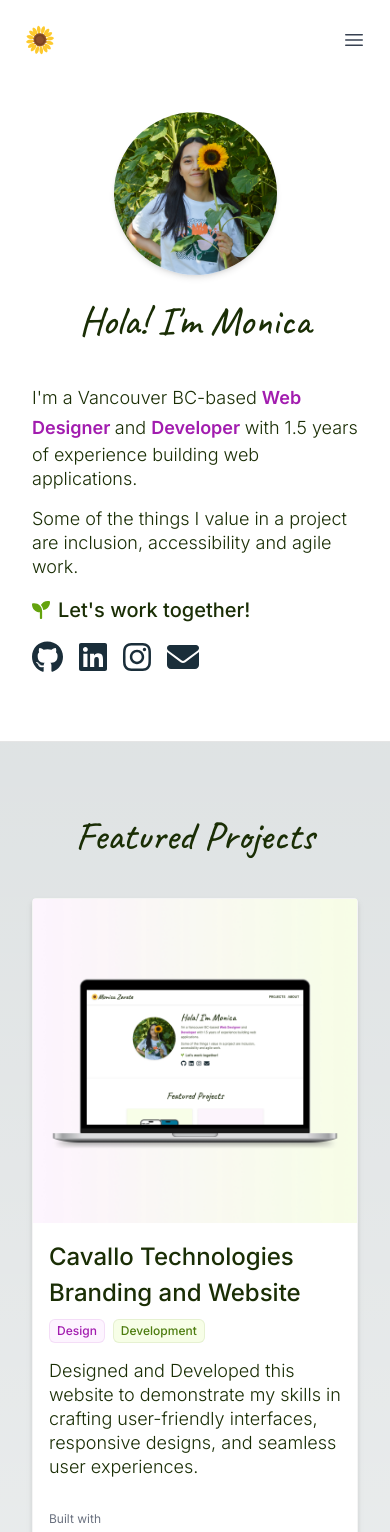
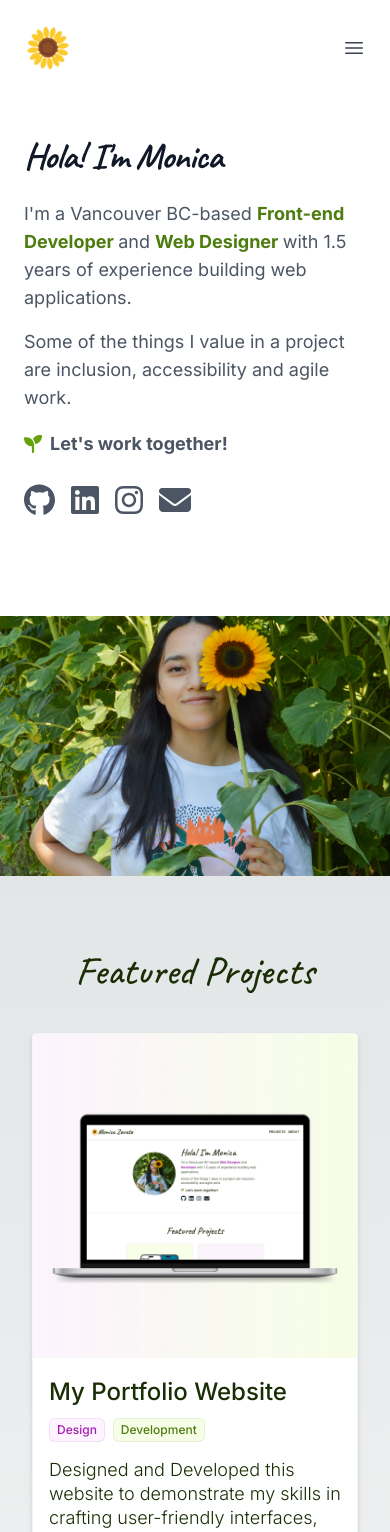
Before and after one commit to monica-zarate/nextjs-portfolio, a Next.js app: page / in a window 390 px wide. Shown: the top 1532 px of the page. Built offline with nearby package versions, Linux system fonts and the light colour scheme.

Commit message:
Hero section restructure.

```diff
--- a/src/app/_components/Intro.tsx
+++ b/src/app/_components/Intro.tsx
@@ -1,6 +1,5 @@
 // Vendor imports
 "use client";
-import React, { useState, useEffect } from "react";
 import Image from "next/image";
 import { caveat } from "../fonts";
 import { FontAwesomeIcon } from '@fortawesome/react-fontawesome';
@@ -14,62 +13,52 @@ import RevealElement from "./RevealElement";
 
 export default function Intro() {
 
-    const [isMobile, setIsMobile] = useState(false);
-
-    useEffect(() => {
-
-        window.scrollTo(0,0);
-
-        const mobileMediaQuery = window.matchMedia("(max-width: 639px)");
-        setIsMobile(mobileMediaQuery.matches);
-
-        const handleMobileMediaQueryChange = (event: any) => {
-            setIsMobile(event.matches)
-        }
-
-        mobileMediaQuery.addEventListener("change", handleMobileMediaQueryChange);
-
-        return ()=> {
-            mobileMediaQuery.removeEventListener("change", handleMobileMediaQueryChange);
-        }
-    }, []);
-
     const { copy } = pagesContent.intro;
 
+
     return (
-        <div className="bg-white p-8 pb-16 sm:px-4 w-fit mx-auto">
-            <div className="mx-auto sm:flex max-w-5xl justify-center items-center">
+    <div className="relative bg-white">
+      <div className="mx-auto max-w-7xl lg:grid lg:grid-cols-12 lg:gap-x-8 lg:px-8">
+        <div className="px-6 pb-24 pt-10 sm:pb-32 lg:col-span-7 lg:px-0 lg:pb-56 lg:pt-48 xl:col-span-6">
+          <div className="mx-auto max-w-2xl lg:mx-0">
             <RevealElement>
-                    <div className="flex flex-col justify-center items-center max-auto mb-8 sm:mb-0 lg:justify-end">
-                        <Image alt="monica zarate" src={monicaProfilePhoto} className="rounded-full w-1/2 max-w-[250px] sm:w-full shadow-md"/>
-                        {isMobile && <h1 className={`${caveat.className} text-lime-950 text-h1Light mt-4`}>{copy.h1}</h1>}
-                    </div>
+                <h1 className={`${caveat.className} text-4xl font-bold tracking-tight text-gray-900 sm:text-6xl`}>
+                {copy.h1}
+                </h1>
             </RevealElement>
-                <div className="max-w-md sm:ml-4 lg:ml-8 mx-auto">
-                    {!isMobile && <h1 className={`${caveat.className} text-lime-950 text-h1Light lg:text-sabe`}>{copy.h1}</h1>}
-                    <ul>
+            <ul className="mt-6">
                 {copy.p.map((paragraph, i, {length}) => (
                     <RevealElement key={i}>
                         <li className={i === 0 ? "" : "mt-4"}>
                             {i + 1 === length
                             ?
                             paragraph.map((__) => (
-                                    <div key={__.id} className="flex items-center mb-4">
-                                    <FontAwesomeIcon icon={faSeedling} style={{color: '#64a30d'}} className="h-[18px] w-auto"/>
-                                    <p className="text-lime-950 text-bodyLarge ml-2">{__.content}</p>
+                                <div key={__.id} className="flex items-center">
+                                <FontAwesomeIcon icon={faSeedling} className="h-[18px] w-auto mr-2 text-lime-600"/>
+                                <p className="text-lg font-bold leading-8 text-gray-600">{__.content}</p>
                                 </div>))
                             :
                             paragraph.map((__) => (
-                                    <span key={__.id} className={`${__.isHighlight ? "text-fuchsia-700 text-bodyBold" : "text-lime-950 text-body"} mb-4`}>{`${__.content} `}</span>
+                                <span key={__.id} className={`${__.isHighlight ? "text-lime-700 font-bold" : "text-gray-600"} text-lg mb-4`}>{`${__.content} `}</span>
                             ))
                             }
                         </li>
                     </RevealElement>
                 ))}
             </ul>
+            <div className="mt-6">
                 <RevealElement>
-                        <Social />
+                    <Social/>
                 </RevealElement>
+            </div>
+          </div>
+        </div>
+        <div className="relative lg:col-span-5 lg:-mr-8 xl:absolute xl:inset-0 xl:left-1/2 xl:mr-0">
+            <Image
+                className="aspect-[3/2] w-full bg-gray-50 object-cover lg:absolute lg:inset-0 lg:aspect-auto lg:h-full"
+                src={monicaProfilePhoto}
+                alt={copy.imgAlt}
+            />
         </div>
       </div>
     </div>
--- a/src/app/_components/Navbar.tsx
+++ b/src/app/_components/Navbar.tsx
@@ -9,17 +9,19 @@ import { Bars3Icon, XMarkIcon } from "@heroicons/react/24/outline";
 // Project imports
 import { routes } from "../constants";
 import { sunflower } from "@/assets";
+import { pagesContent } from "../constants";
 
 export default function Navbar() {
     const [isMobile, setIsMobile] = useState(false);
+    const { copy } = pagesContent.navbar;
 
     return (
         <header className="bg-white">
             <Suspense>
                 <nav className="mx-auto flex max-w-7xl items-center justify-between p-6 lg:px-8" aria-label="Global">
-                    <Link href="/" className="-m-1.5 p-1.5">
-                        <span className="sr-only">Monica Zarate</span>
-                        <Image className="h-8 w-auto" src={sunflower} alt="sunflower icon" />
+                    <Link href="/">
+                        <span className="sr-only">{copy.title}</span>
+                        <Image className="h-12 w-auto" src={sunflower} alt="sunflower icon" />
                     </Link>
                     <div className="flex lg:hidden">
                     <button
@@ -49,8 +51,8 @@ export default function Navbar() {
                     <div className="fixed inset-0 z-10" />
                     <Dialog.Panel className="fixed inset-y-0 right-0 z-10 w-full overflow-y-auto bg-white px-6 py-6 sm:max-w-sm sm:ring-1 sm:ring-gray-900/10">
                     <div className="flex items-center justify-between">
-                        <Link href="/" className="-m-1.5 p-1.5">
-                            <span className="sr-only">Monica Zarate</span>
+                        <Link href="/">
+                            <span className="sr-only">{copy.title}</span>
                             <Image
                                 className="h-8 w-auto"
                                 src={sunflower}
@@ -82,7 +84,7 @@ export default function Navbar() {
                         <div className="py-6">
                             <Link
                                 href="/contact"
-                                className="rounded-md bg-indigo-600 px-3 py-2 text-sm font-semibold text-white shadow-sm hover:bg-indigo-500 focus-visible:outline focus-visible:outline-2 focus-visible:outline-offset-2 focus-visible:outline-indigo-600"
+                                className="rounded-md bg-lime-700 px-3 py-2 text-sm font-semibold text-white shadow-sm hover:bg-lime-600 focus-visible:outline focus-visible:outline-2 focus-visible:outline-offset-2 focus-visible:outline-lime-600"
                             >
                                 Contact
                             </Link>
--- a/src/app/_components/Social.tsx
+++ b/src/app/_components/Social.tsx
@@ -1,43 +1,19 @@
 // Vendor imports
-"use client";
-import React, { useState, useEffect } from "react";
 import { FontAwesomeIcon } from '@fortawesome/react-fontawesome';
-import { motion as m } from "framer-motion";
 
 // Project imports
 import { social } from "../constants"
 
 
 export default function Social(props: any) {
-
-    const [isMobile, setIsMobile] = useState(false);
-
-    useEffect(() => {
-
-        window.scrollTo(0,0);
-
-        const mobileMediaQuery = window.matchMedia("(max-width: 639px)");
-        setIsMobile(mobileMediaQuery.matches);
-
-        const handleMobileMediaQueryChange = (event: any) => {
-            setIsMobile(event.matches)
-        }
-
-        mobileMediaQuery.addEventListener("change", handleMobileMediaQueryChange);
-
-        return ()=> {
-            mobileMediaQuery.removeEventListener("change", handleMobileMediaQueryChange);
-        }
-    }, []);
-
     return (
         <ul className="flex">
             {social.map((__, i) => (
-                <m.li whileHover={!isMobile?{translateY: -2} : {}} key={__.id} className={`${i === social.length - 1 ? "" : "mr-4"} duration-75 ease-in-out`}>
-                    <a href={__.url} target="__blank" rel="noreferrer">
-                        <FontAwesomeIcon icon={__.icon} className="w-auto h-8" style={{color: props.isLight ? "#ffffff" : "#1A2E3A"}}/>
+                <li key={__.id} className={`${i === social.length - 1 ? "" : "mr-4"} duration-75 ease-in-out`}>
+                    <a href={__.url} target="__blank" rel="noreferrer" title={__.title}>
+                        <FontAwesomeIcon icon={__.icon} className={`${props.isLight ? "text-white" : "text-gray-600 hover:text-lime-600"} w-auto h-8`}/>
                     </a>
-                </m.li>
+                </li>
             ))}
         </ul>
     )
--- a/src/app/constants/index.js
+++ b/src/app/constants/index.js
@@ -56,6 +56,7 @@ export const pagesContent = {
   intro: {
     copy: {
       h1: "Hola! I'm Monica",
+      imgAlt: "monica zarate",
       p: [
         [
           {
@@ -65,7 +66,7 @@ export const pagesContent = {
           },
           {
             id: 2,
-            content: "Web Designer",
+            content: "Front-end Developer",
             isHighlight: true,
           },
           {
@@ -75,7 +76,7 @@ export const pagesContent = {
           },
           {
             id: 4,
-            content: "Developer",
+            content: "Web Designer",
             isHighlight: true,
           },
           {
--- a/src/app/constants/projects.js
+++ b/src/app/constants/projects.js
@@ -788,92 +788,92 @@ export const projects = [
       },
     ],
   },
-  {
-    id: "9",
-    title: "Cavallo Technologies Branding and Website",
-    subtitle:
-      "Brand identity digital assets and Website Design and Development",
-    images: {
-      thumb: mzThumb,
-      thumbAlt: "Cavallo Technologies's Website Home Page",
-      featuredImg: mz,
-      featuredImgAlt: "Cavallo Technologies's Website Home Page",
-    },
-    description:
-      "Designed and Developed this website to demonstrate my skills in crafting user-friendly interfaces, responsive designs, and seamless user experiences.",
-    chip: "Development",
-    disciplines: ["design", "development"],
-    path: "my-portfolio",
-    isFeatured: true,
-    links: {
-      repo: "https://github.com/monica-zarate/nextjs-portfolio",
-      repoTitle: "My Portfolio Website's Repository",
-      figmaPrototype:
-        "https://www.figma.com/proto/nEUgRjRJDVeGHPf6E5pnXV/Portfolio-Mockup?page-id=0%3A1&type=design&node-id=6-93&viewport=316%2C302%2C0.13&t=Xp1jaAISVY5EJzfZ-1&scaling=scale-down&starting-point-node-id=6%3A93&mode=design",
-      figmaPrototypeTitle: "My Portfolio Website's Prototype",
-      xdPrototype: "",
-      xdPrototypeTitle: "",
-      site: "",
-      siteTitle: "",
-      internalLink: "",
-      internalLinkTitle: "",
-    },
-    tools: [
-      { name: "Figma", icon: figma },
-      { name: "React.js", icon: react },
-      { name: "Typescript", icon: typescript },
-      { name: "Tailwind", icon: tailwind },
-    ],
-    intro: [
-      "The site's current version was built using React with Next.js, Typescript and Tailwind CSS.",
-      "This project is a work in progress, and I'm constantly looking to improve both the design and the codebase.",
-    ],
-    steps: [
-      {
-        name: "Conception",
-        description: [
-          "As part of the BCIT curriculum, we started working on a portfolio website during our third term.",
-          "The first phase of the project consisted of defining our personal brand. We had a comprehensive assignment that helped us identify our values,  goals and skills as New Media professionals.",
-          "This was the foundation to start developing all the necessary assets for my portfolio website, like creating my own logo, selecting an intentional colour palette, finding an adequate typeface and other digital elements.",
-          "All these components are meant to resonate with my goals so that I can showcase my skills by integrating all elements seamlessly.",
-        ],
-        imgs: [],
-      },
-      {
-        name: "Design",
-        description: [
-          "In order to achieve a high-fidelity mockup, I started out by drawing sketches of the basic ideas I had for the layout, this helped me identify how I wanted to divide the page's content.",
-          "I then created a lo-fi wireframe, which was particularly helpful in order to identify the hierarchy of information and to make sure the site had enough contrast and a good balance between text and images.",
-          "The general layout and sections have remained the same, but I've been fine-tuning the details to make the website the best it can be. One of my main goals was introducing colour in a mindful way. I want to support the navigation experience by pairing a colour with a discipline and to highlight the interactive elements of the interface.",
-          "I've also worked on improving the copy and leveraging different font weights and sizes to improve readability and information hierarchy.",
-          "For reference, this is what the V1 mock-up looked like:",
-        ],
-        imgs: [mz1],
-      },
-      {
-        name: "Development",
-        description: [
-          "The first version of this site was built out of CRA and SASS. It was a great way for me to get back into React.js since I'd spent a few months without coding properly because school had been focusing on different subject matters.",
-          "Some of the libraries I used for the first version of this project were React Router, Helmet for SEO purposes and Framer Motion to add animations. The deployment was done through GitHub Pages.",
-          "When I graduated from BCIT, I kept studying on my own to keep improving my React.js skills, and one of the first things I learned was that the cool kids don't use CRA anymore, mainly because it adds many unnecessary and sometimes outdated dependencies to the project, resulting in a website with slow compilation time.",
-          "One of the frameworks that kept popping up on my YouTube feed was Next.js, so I followed a few small tutorials to try out an alternative to CRA. Initially, what drew me in was the possibility of experimenting with both Client and Server Side Rendering, to speed up the loading time of the application by leveraging the fact that Server Side Components are pre-rendered when the page first loads, making it faster to display static content. I also learned more features Next.js has, like routing and SEO integrations already built in, which I consider a big improvement, compared to using external libraries if starting a project with CRA.",
-          "There's also the possibility of implementing a Loading Component, which Next.js handles behind the scenes, I didn't have to write any of the logic; simply included the component in the right folder and it gets displayed as the route gets fetched. Finally, I also appreciated the fact that while setting up a new Next.js project, you have the option to set up Tailwind at the same time; which is nothing complicated to accomplish, but again, just very convenient.",
-          "What better way to learn than by doing? Since I wanted to keep improving my portfolio website's interface design and the codebase, I decided to build this new version using Next.js this time with the added layer of type safety by implementing Typescript, to build a more reliable and easy-to-maintain codebase.",
-          "For this new version of the project, I decided to use Tailwind for styling, as opposed to SASS which is what I used in V1. I've found my workflow to be much more efficient and fast with Tailwind. I find it extremely convenient, reliable and easy to implement, since one of the main drawbacks I see now for SASS is the amount of initial setup that's required to start implementing any styling. Tailwind also removes the need for an external stylesheet, (for the most part, since you can also create custom classes but I didn't find the need for them for this project.)",
-          "The website's now deployed with Vercel, which is Next.js' default deployment platform. After some research I discovered Vercel's one of the fastest ways to release the application, again with the added benefit of no extra configuration.",
-          "",
-        ],
-        imgs: [],
-      },
-      {
-        name: "Final Result",
-        description: [
-          "This website's current design showcases my brand as a professional in a cohesive way while keeping functionality as the main priority. The Project Cards use labels and colour to identify different disciplines and scan content and tools used. Inside the Project Details Page, there's a way to navigate to each section, which helps the user know what to expect.",
-          "In terms of development, I've kept the React Components as reusable as possible, passing down props and using React Hooks to create different versions of a single element if needed. The Components were written using Typescript, which has helped in error prevention and to keep a better data structure across the project. I've also implemented 404 and Loading screens, which are a part of Next.js' features.",
-          "Feel free to explore the website's repository and get in touch if you have any feedback or comments that could help me improve it or make it more efficient.",
-        ],
-        imgs: [mz],
-      },
-    ],
-  },
+  // {
+  //   id: "9",
+  //   title: "Cavallo Technologies Branding and Website",
+  //   subtitle:
+  //     "Brand identity digital assets and Website Design and Development",
+  //   images: {
+  //     thumb: mzThumb,
+  //     thumbAlt: "Cavallo Technologies's Website Home Page",
+  //     featuredImg: mz,
+  //     featuredImgAlt: "Cavallo Technologies's Website Home Page",
+  //   },
+  //   description:
+  //     "Designed and Developed this website to demonstrate my skills in crafting user-friendly interfaces, responsive designs, and seamless user experiences.",
+  //   chip: "Development",
+  //   disciplines: ["design", "development"],
+  //   path: "my-portfolio",
+  //   isFeatured: true,
+  //   links: {
+  //     repo: "https://github.com/monica-zarate/nextjs-portfolio",
+  //     repoTitle: "My Portfolio Website's Repository",
+  //     figmaPrototype:
+  //       "https://www.figma.com/proto/nEUgRjRJDVeGHPf6E5pnXV/Portfolio-Mockup?page-id=0%3A1&type=design&node-id=6-93&viewport=316%2C302%2C0.13&t=Xp1jaAISVY5EJzfZ-1&scaling=scale-down&starting-point-node-id=6%3A93&mode=design",
+  //     figmaPrototypeTitle: "My Portfolio Website's Prototype",
+  //     xdPrototype: "",
+  //     xdPrototypeTitle: "",
+  //     site: "",
+  //     siteTitle: "",
+  //     internalLink: "",
+  //     internalLinkTitle: "",
+  //   },
+  //   tools: [
+  //     { name: "Figma", icon: figma },
+  //     { name: "React.js", icon: react },
+  //     { name: "Typescript", icon: typescript },
+  //     { name: "Tailwind", icon: tailwind },
+  //   ],
+  //   intro: [
+  //     "The site's current version was built using React with Next.js, Typescript and Tailwind CSS.",
+  //     "This project is a work in progress, and I'm constantly looking to improve both the design and the codebase.",
+  //   ],
+  //   steps: [
+  //     {
+  //       name: "Conception",
+  //       description: [
+  //         "As part of the BCIT curriculum, we started working on a portfolio website during our third term.",
+  //         "The first phase of the project consisted of defining our personal brand. We had a comprehensive assignment that helped us identify our values,  goals and skills as New Media professionals.",
+  //         "This was the foundation to start developing all the necessary assets for my portfolio website, like creating my own logo, selecting an intentional colour palette, finding an adequate typeface and other digital elements.",
+  //         "All these components are meant to resonate with my goals so that I can showcase my skills by integrating all elements seamlessly.",
+  //       ],
+  //       imgs: [],
+  //     },
+  //     {
+  //       name: "Design",
+  //       description: [
+  //         "In order to achieve a high-fidelity mockup, I started out by drawing sketches of the basic ideas I had for the layout, this helped me identify how I wanted to divide the page's content.",
+  //         "I then created a lo-fi wireframe, which was particularly helpful in order to identify the hierarchy of information and to make sure the site had enough contrast and a good balance between text and images.",
+  //         "The general layout and sections have remained the same, but I've been fine-tuning the details to make the website the best it can be. One of my main goals was introducing colour in a mindful way. I want to support the navigation experience by pairing a colour with a discipline and to highlight the interactive elements of the interface.",
+  //         "I've also worked on improving the copy and leveraging different font weights and sizes to improve readability and information hierarchy.",
+  //         "For reference, this is what the V1 mock-up looked like:",
+  //       ],
+  //       imgs: [mz1],
+  //     },
+  //     {
+  //       name: "Development",
+  //       description: [
+  //         "The first version of this site was built out of CRA and SASS. It was a great way for me to get back into React.js since I'd spent a few months without coding properly because school had been focusing on different subject matters.",
+  //         "Some of the libraries I used for the first version of this project were React Router, Helmet for SEO purposes and Framer Motion to add animations. The deployment was done through GitHub Pages.",
+  //         "When I graduated from BCIT, I kept studying on my own to keep improving my React.js skills, and one of the first things I learned was that the cool kids don't use CRA anymore, mainly because it adds many unnecessary and sometimes outdated dependencies to the project, resulting in a website with slow compilation time.",
+  //         "One of the frameworks that kept popping up on my YouTube feed was Next.js, so I followed a few small tutorials to try out an alternative to CRA. Initially, what drew me in was the possibility of experimenting with both Client and Server Side Rendering, to speed up the loading time of the application by leveraging the fact that Server Side Components are pre-rendered when the page first loads, making it faster to display static content. I also learned more features Next.js has, like routing and SEO integrations already built in, which I consider a big improvement, compared to using external libraries if starting a project with CRA.",
+  //         "There's also the possibility of implementing a Loading Component, which Next.js handles behind the scenes, I didn't have to write any of the logic; simply included the component in the right folder and it gets displayed as the route gets fetched. Finally, I also appreciated the fact that while setting up a new Next.js project, you have the option to set up Tailwind at the same time; which is nothing complicated to accomplish, but again, just very convenient.",
+  //         "What better way to learn than by doing? Since I wanted to keep improving my portfolio website's interface design and the codebase, I decided to build this new version using Next.js this time with the added layer of type safety by implementing Typescript, to build a more reliable and easy-to-maintain codebase.",
+  //         "For this new version of the project, I decided to use Tailwind for styling, as opposed to SASS which is what I used in V1. I've found my workflow to be much more efficient and fast with Tailwind. I find it extremely convenient, reliable and easy to implement, since one of the main drawbacks I see now for SASS is the amount of initial setup that's required to start implementing any styling. Tailwind also removes the need for an external stylesheet, (for the most part, since you can also create custom classes but I didn't find the need for them for this project.)",
+  //         "The website's now deployed with Vercel, which is Next.js' default deployment platform. After some research I discovered Vercel's one of the fastest ways to release the application, again with the added benefit of no extra configuration.",
+  //         "",
+  //       ],
+  //       imgs: [],
+  //     },
+  //     {
+  //       name: "Final Result",
+  //       description: [
+  //         "This website's current design showcases my brand as a professional in a cohesive way while keeping functionality as the main priority. The Project Cards use labels and colour to identify different disciplines and scan content and tools used. Inside the Project Details Page, there's a way to navigate to each section, which helps the user know what to expect.",
+  //         "In terms of development, I've kept the React Components as reusable as possible, passing down props and using React Hooks to create different versions of a single element if needed. The Components were written using Typescript, which has helped in error prevention and to keep a better data structure across the project. I've also implemented 404 and Loading screens, which are a part of Next.js' features.",
+  //         "Feel free to explore the website's repository and get in touch if you have any feedback or comments that could help me improve it or make it more efficient.",
+  //       ],
+  //       imgs: [mz],
+  //     },
+  //   ],
+  // },
 ];
```
Lines whose indentation alone changed are shown as unchanged.
